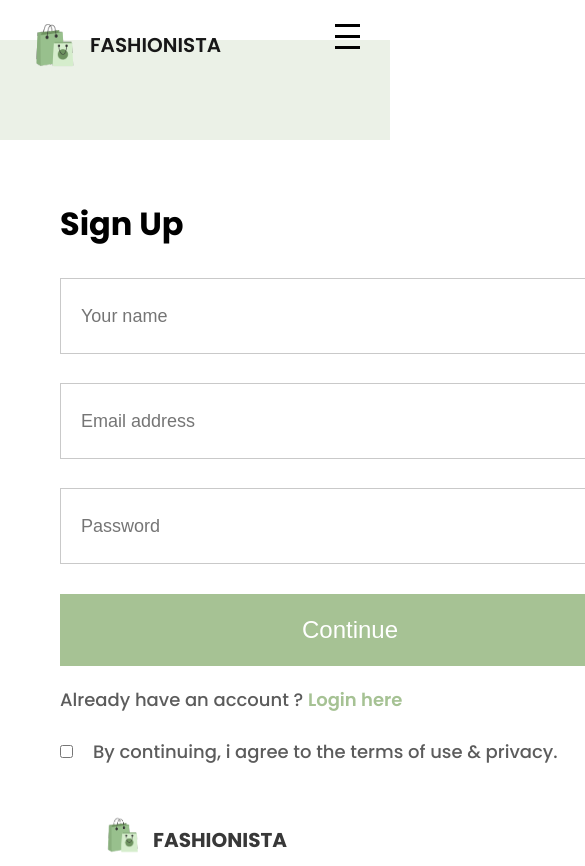
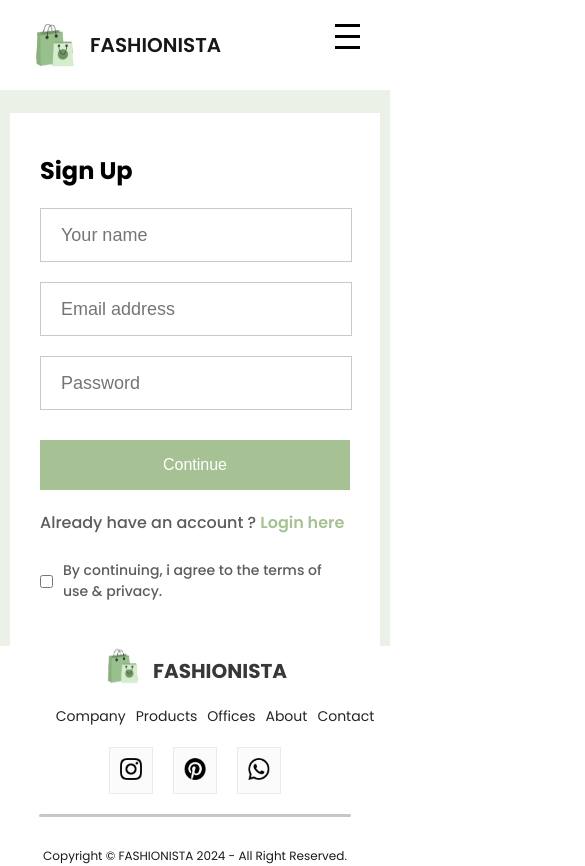
Before and after one commit to nkduyenpham/reactjs-ecom, a React (Vite) app: page /login in a window 390 px wide. Shown: the top 866 px of the page, 585 px wide, since content can reach past the window. Built offline with nearby package versions, Linux system fonts and the light colour scheme.

Commit message:
setup responsiveness for LoginSignup and Navbar

```diff
--- a/src/Components/Navbar/Navbar.css
+++ b/src/Components/Navbar/Navbar.css
@@ -164,20 +164,11 @@
 
 @media(max-width: 1024px) {
     .navbar {
-        padding: 12px 20px;
+        padding: 15px 5px;
     }
 
-    /*
-    .nav-logo {
-        width: 40px;
-    }
-
-    .nav-logo p {
-        font-size: 25px;
-    } */
-
     .nav-menu {
-        gap: 25px;
+        gap: 20px;
         font-size: 14px;
     }
 
@@ -197,7 +188,7 @@
     }
 }
 
-@media(max-width: 768px) {
+@media(max-width:800px) {
 
     .navbar {
         display: flex;
--- a/src/Pages/Styles/LoginSignup.css
+++ b/src/Pages/Styles/LoginSignup.css
@@ -1,4 +1,7 @@
 .loginsignup {
+    display: flex;
+    align-items: center;
+    justify-content: center;
     width: 100%;
     height: 80vh;
     background: #ebf1e7;
@@ -67,3 +70,72 @@
     font-size: 18px;
     font-weight: 500;
 }
+
+@media(max-width: 1280px) {
+    .loginsignup {
+        padding-top: 50px;
+    }
+
+    .loginsignup-container {
+        width: auto;
+        max-width: 500px;
+        max-height: 500px;
+        padding: 55px;
+    }
+
+    .loginsignup-container h1 {
+        margin: 10px 0px
+    }
+
+    .loginsignup-fields {
+        gap: 20px;
+        margin-top: 20px;
+    }
+
+    .loginsignup-fields input {
+        height: 65px;
+        width: 93%;
+    }
+
+    .loginsignup-container button {
+        width: 100%;
+    }
+
+    .loginsignup-login {
+        font-size: 16px;
+    }
+
+    .loginsignup-agree {
+        font-size: 14px;
+        gap: 10px;
+    }
+}
+
+@media(max-width:800px) {
+    .loginsignup {
+        height: 60vh;
+        margin-top: 50px;
+    }
+
+    .loginsignup-container {
+        padding: 30px 30px;
+        margin: 10px;
+    }
+
+    .loginsignup-container h1 {
+        font-size: 24px;
+    }
+
+    .loginsignup-fields {
+        margin-top: 20px
+    }
+
+    .loginsignup-fields input {
+        height: 50px;
+    }
+
+    .loginsignup-container button {
+        height: 50px;
+        font-size: 16px;
+    }
+}
```
